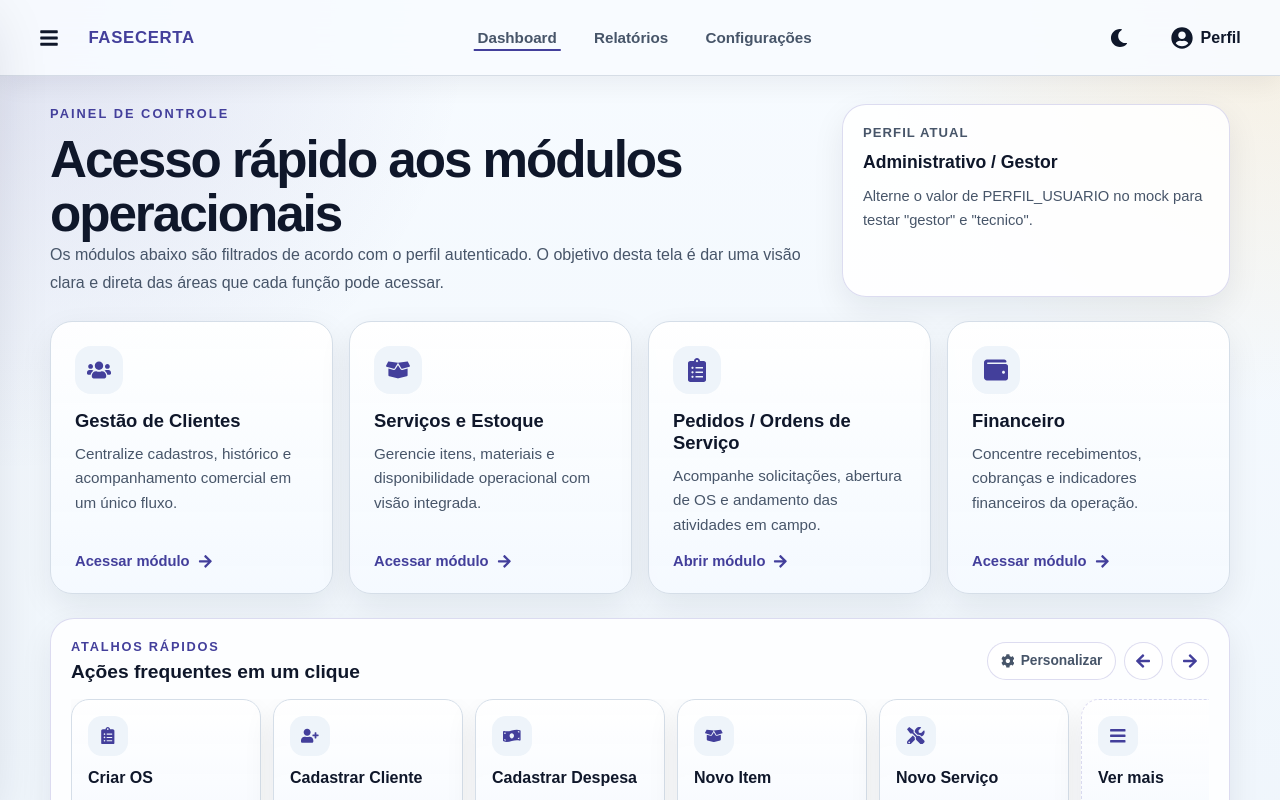
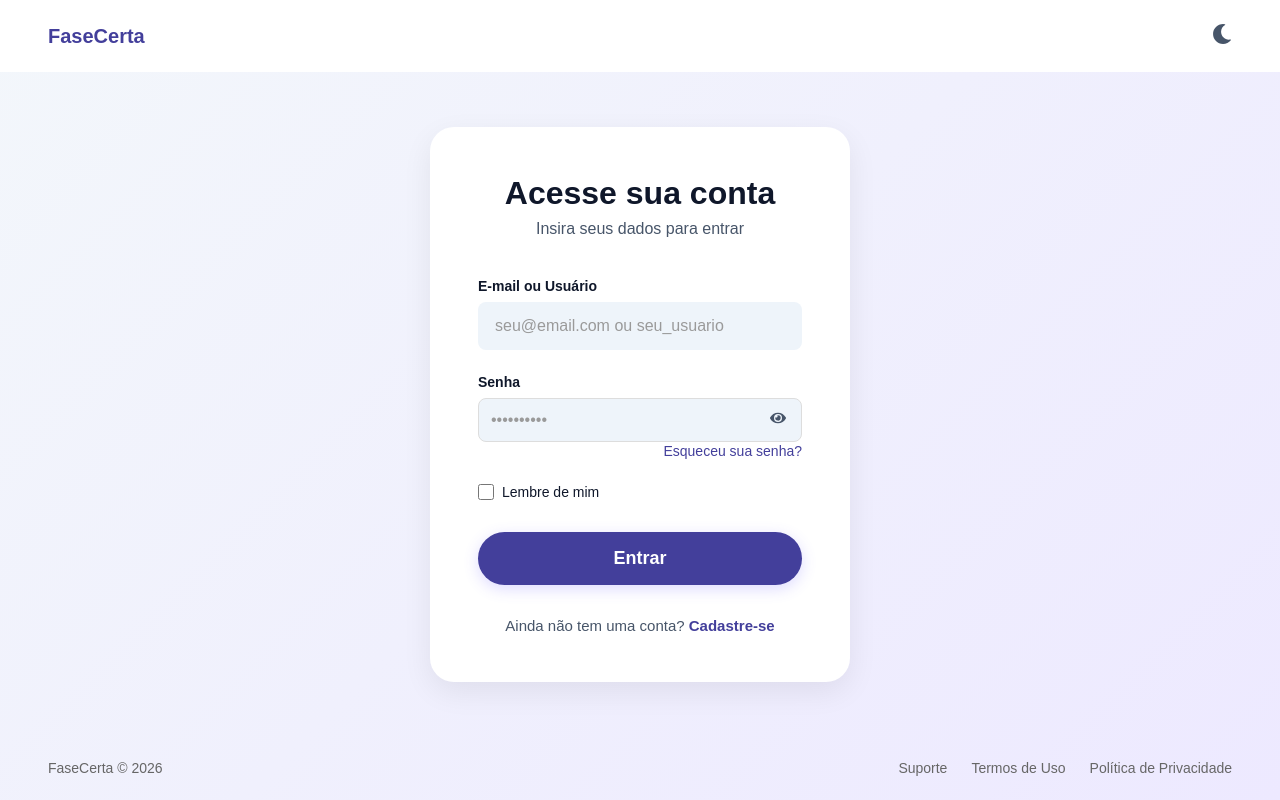
Before and after one commit to CS-PI-2026-FaseCerta/front-end, a React (Create React App) app: page / in a window 1280 px wide. Shown: the top 800 px of the page. Built offline with nearby package versions, Linux system fonts and the light colour scheme.

Commit message:
feat: atualizar rotas de navegação e implementar autenticação no login

```diff
--- a/src/App.js
+++ b/src/App.js
@@ -14,8 +14,8 @@ function App() {
       {
         <BrowserRouter>
           <Routes>
-            <Route path="/" element={<Dashboard />} />
-            <Route path="/dashboard" element={<Navigate to="/" replace />} />
+            <Route path="/" element={<Login />} />
+            <Route path="/dashboard" element={<Dashboard />} />
             <Route path="/login" element={<Login />} />
             <Route path="/alterarSenha" element={<AlterarSenha />} />
             <Route path="/cadastroServico" element={<CadastroServico />} />
--- a/src/auth/mockAuth.js
+++ b/src/auth/mockAuth.js
@@ -6,3 +6,191 @@ export const PERFIL_LABELS = {
   gestor: "Administrativo / Gestor",
   tecnico: "Técnico em Campo",
 };
+
+const USERS_STORAGE_KEY = "mockAuthUsers";
+
+// Lista padrão inicial. Novos usuários serão adicionados dinamicamente via addUser.
+const DEFAULT_USERS = [
+  {
+    id: 1,
+    nome: "admin",
+    username: "admin",
+    email: "admin@fasecerta.com",
+    perfil: PERFIL_USUARIO,
+    passwordHash: "",
+  },
+];
+
+// Hash simples apenas para mock local; credenciais reais devem ser tratadas no backend.
+const simpleHash = (value = "") => {
+  let hash = 0;
+  for (let i = 0; i < value.length; i += 1) {
+    hash = (hash << 5) - hash + value.charCodeAt(i);
+    hash |= 0;
+  }
+  return String(hash);
+};
+
+const normalize = (value = "") => value.trim().toLowerCase();
+
+const withDefaultHashes = (users) =>
+  users.map((user) => ({
+    ...user,
+    passwordHash:
+      user.passwordHash ||
+      simpleHash(user.password || user.senha || "admin123"),
+  }));
+
+const readUsersFromStorage = () => {
+  if (typeof window === "undefined" || !window.localStorage) return null;
+
+  const raw = window.localStorage.getItem(USERS_STORAGE_KEY);
+  if (!raw) return null;
+
+  try {
+    const parsed = JSON.parse(raw);
+    if (!Array.isArray(parsed)) return null;
+    return withDefaultHashes(parsed);
+  } catch {
+    return null;
+  }
+};
+
+const saveUsersToStorage = (users) => {
+  if (typeof window === "undefined" || !window.localStorage) return;
+  window.localStorage.setItem(USERS_STORAGE_KEY, JSON.stringify(users));
+};
+
+export const getUsers = () => {
+  const storedUsers = readUsersFromStorage();
+  if (storedUsers && storedUsers.length > 0) {
+    return storedUsers;
+  }
+
+  const seededUsers = withDefaultHashes(DEFAULT_USERS);
+  saveUsersToStorage(seededUsers);
+  return seededUsers;
+};
+
+// Preparação para o fluxo futuro de cadastro. Ainda não existe tela de cadastro integrada.
+export const addUser = (novoUsuario) => {
+  if (!novoUsuario || typeof novoUsuario !== "object") {
+    return { success: false, message: "Dados do usuário inválidos." };
+  }
+
+  const email = normalize(novoUsuario.email);
+  const username = normalize(novoUsuario.username || novoUsuario.nome);
+  const senha = novoUsuario.password || novoUsuario.senha || "";
+
+  if (!email || !username || !senha) {
+    return {
+      success: false,
+      message: "Email, username e senha são obrigatórios.",
+    };
+  }
+
+  const users = getUsers();
+  const duplicatedUser = users.some(
+    (user) =>
+      normalize(user.email) === email || normalize(user.username) === username,
+  );
+
+  if (duplicatedUser) {
+    return {
+      success: false,
+      message: "Já existe usuário com este email ou username.",
+    };
+  }
+
+  const nextId =
+    users.reduce((maxId, user) => Math.max(maxId, user.id || 0), 0) + 1;
+  const userToSave = {
+    id: novoUsuario.id || nextId,
+    nome: novoUsuario.nome || username,
+    username,
+    email,
+    perfil: novoUsuario.perfil || PERFIL_USUARIO,
+    passwordHash: simpleHash(senha),
+  };
+
+  const updatedUsers = [...users, userToSave];
+  saveUsersToStorage(updatedUsers);
+
+  return { success: true, user: userToSave };
+};
+
+export const login = (emailOrUsername, password) => {
+  const credentials =
+    typeof emailOrUsername === "object" && emailOrUsername !== null
+      ? {
+          emailOrUsername:
+            emailOrUsername.emailOrUsername ||
+            emailOrUsername.email ||
+            emailOrUsername.username ||
+            "",
+          password: emailOrUsername.password || emailOrUsername.senha || "",
+        }
+      : {
+          emailOrUsername: emailOrUsername || "",
+          password: password || "",
+        };
+
+  const identifier = normalize(credentials.emailOrUsername);
+  if (!identifier || !credentials.password) {
+    return { success: false, message: "Credenciais inválidas." };
+  }
+
+  const users = getUsers();
+  const user = users.find(
+    (item) =>
+      normalize(item.email) === identifier ||
+      normalize(item.username) === identifier,
+  );
+
+  if (!user) {
+    return { success: false, message: "Usuário não encontrado." };
+  }
+
+  const passwordMatches =
+    simpleHash(credentials.password) === user.passwordHash;
+  if (!passwordMatches) {
+    return { success: false, message: "Senha inválida." };
+  }
+
+  return {
+    success: true,
+    user: new Usuario(user.id, user.nome, user.email, user.perfil),
+  };
+};
+
+export class Usuario {
+  constructor(id, nome, email, perfil) {
+    this.id = id;
+    this.nome = nome;
+    this.email = email;
+    this.perfil = perfil; // 'gestor' ou 'tecnico'
+  }
+
+  static fromMock() {
+    const [firstUser] = getUsers();
+
+    if (!firstUser) {
+      return new Usuario(1, "admin", "admin@fasecerta.com", PERFIL_USUARIO);
+    }
+
+    return new Usuario(
+      firstUser.id,
+      firstUser.nome,
+      firstUser.email,
+      firstUser.perfil,
+    );
+  }
+
+  get profileLabel() {
+    return PERFIL_LABELS[this.perfil] || "Perfil Desconhecido";
+  }
+
+  hasAccess(allowedProfiles) {
+    return allowedProfiles.includes(this.perfil);
+  }
+}
--- a/src/auth/pages/login.jsx
+++ b/src/auth/pages/login.jsx
@@ -2,6 +2,7 @@ import React, { useState } from "react";
 import { FaEye, FaEyeSlash, FaMoon } from "react-icons/fa";
 import Footer from "../../global/components/Footer/Footer.jsx";
 import Header from "../../global/components/Header/Header.jsx";
+import { login as authLogin } from "../mockAuth";
 
 import "./login.css";
 
@@ -77,11 +78,11 @@ const Login = () => {
 
       // Simulação de chamada de API
       setTimeout(() => {
-        //Teste de login
-        const LOGIN_SUCESSO = false;
+        const result = authLogin(emailOrUsername, password);
 
-        if (LOGIN_SUCESSO) {
+        if (result.success) {
           alert("Login efetuado com sucesso (simulação)!");
+          console.log("Usuário autenticado:", result.user);
           // Redirecionamento fake: window.location.href = '/dashboard';
         } else {
           setLoginError("E-mail/Nome de Usuário ou senha incorretos");
```
